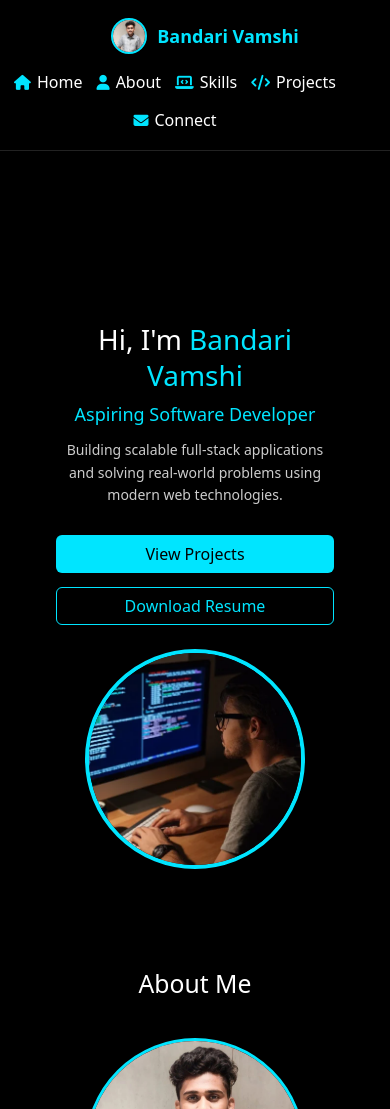
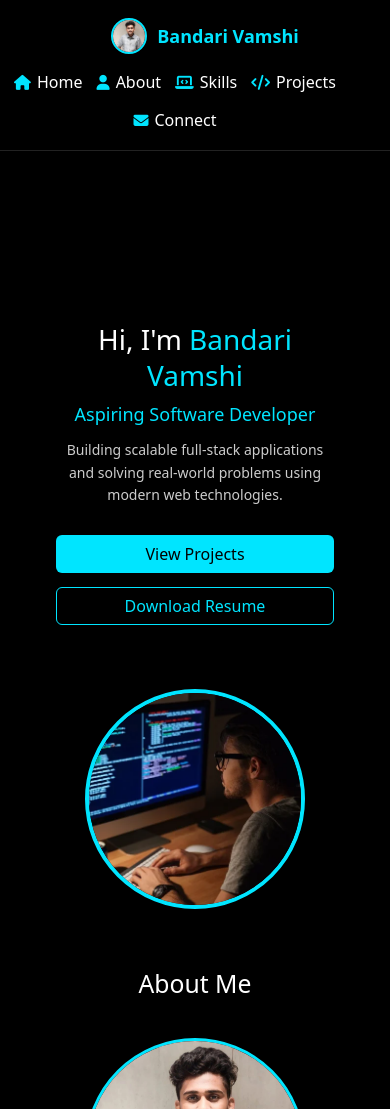
Before and after one commit to Bandarivamshi07/portfolio, a React (Vite) app: page / in a window 390 px wide. Shown: the top 1109 px of the page. Built offline with nearby package versions, Linux system fonts and the light colour scheme.

Commit message:
Adjust hero image position on mobile using transform

```diff
--- a/src/styles/hero.css
+++ b/src/styles/hero.css
@@ -131,6 +131,7 @@
   .hero-right img {
     width: 260px;
     height: 260px;
+    transform: translateY(40px);
   }
 }
 
```
